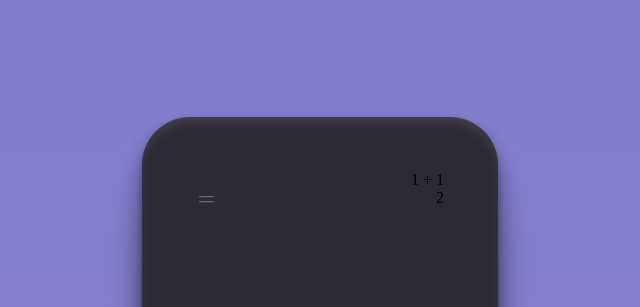
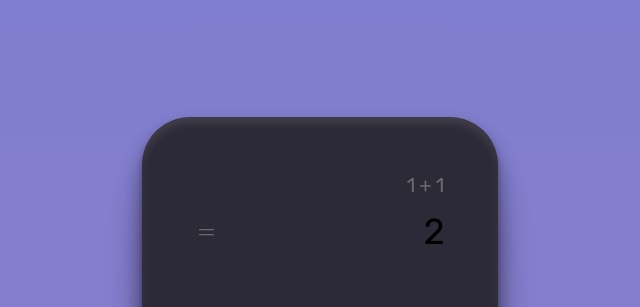
Before and after one commit to leticea/calculator-rocketseat, a plain HTML site: page index.html in a window 1280 px wide. Shown: the top 307 px of the page, 320-960 px from the left. Drawn offline with Linux system fonts and the light colour scheme.

Commit message:
editando o sinal e os numeros

```diff
--- a/index.html
+++ b/index.html
@@ -1,6 +1,12 @@
 <!DOCTYPE html>
 <html lang="en">
   <head>
+    <link rel="preconnect" href="https://fonts.googleapis.com" />
+    <link rel="preconnect" href="https://fonts.gstatic.com" crossorigin />
+    <link
+      href="https://fonts.googleapis.com/css2?family=Crimson+Pro:wght@600&family=Inter:wght@400;700&family=Poppins:wght@300;400;500;600&family=Rubik&display=swap"
+      rel="stylesheet"
+    />
     <meta charset="UTF-8" />
     <meta http-equiv="X-UA-Compatible" content="IE=edge" />
     <meta name="viewport" content="width=device-width, initial-scale=1.0" />
--- a/style.css
+++ b/style.css
@@ -13,6 +13,11 @@ body {
 
   display: grid;
   place-content: center;
+}
+
+body * {
+  font-family: "Rubik";
+  letter-spacing: -0.02em;
 }
 
 #calculator {
@@ -36,9 +41,18 @@ body {
 
 #last-calc {
   text-align: right;
+  font-size: 20px;
+  line-height: 140%;
+  color: #6B6B6B;
 }
 
 #result {
+  margin-top: 8px;
   display: flex;
   justify-content: space-between;
 }
+
+#result span {
+  font-size: 36px;
+  line-height: 140%;
+}
```
